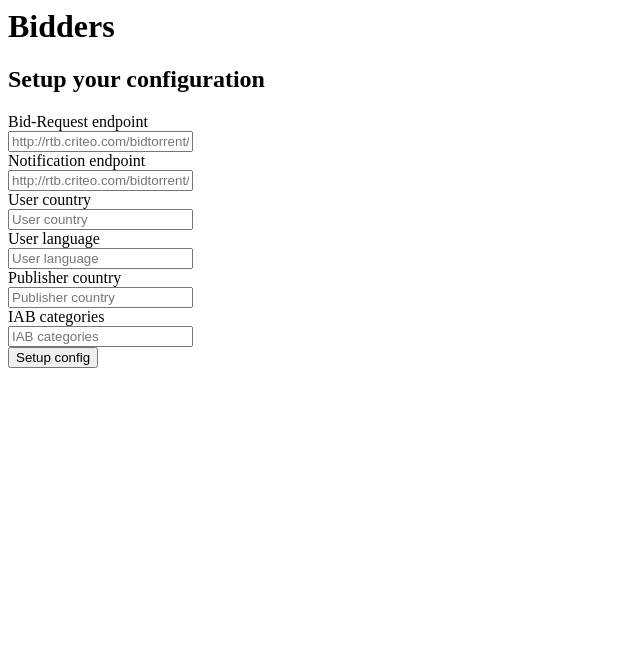
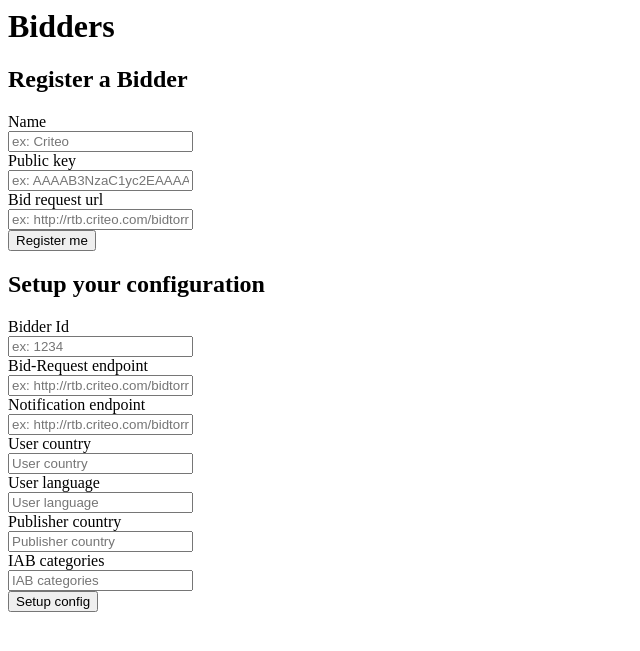
Before and after one commit to BidTorrent/configuration-ui, a PHP site: page /partials/bidder.html in a window 1280 px wide. Shown: the top 651 px of the page, without its empty margins (0-640 px from the left). Run offline with PHP 8.4, Linux system fonts and the light colour scheme.

Commit message:
Add possibility to post a new bidder

```diff
--- a/src/assets/css/bidders.less
+++ b/src/assets/css/bidders.less
@@ -16,7 +16,7 @@
         }
     }
 
-    .bidderConfigForm {
+    .bidtorrentForm {
         .form-group {
             height: 35px;
             label {
@@ -27,4 +27,8 @@
             }
         }
     }
+
+    .bidderRegisterForm {
+        margin-bottom: 200px;
+    }
 }
--- a/src/partials/bidder.html
+++ b/src/partials/bidder.html
@@ -1,21 +1,58 @@
 <div class="bidders">
     <h1>Bidders</h1>
 
-    <h2><i class="fa fa-sliders"></i> <span class="title">Setup your configuration</span></h2>
-    <form class="bidderConfigForm">
-        <div class="form-group">
+    <h2><span class="title">Register a Bidder</span> <i class="fa fa-space-shuttle"></i></h2>
+    <form class="bidtorrentForm bidderRegisterForm">
+        <div class="form-group row">
+            <label for="bidderName" class="control-label col-md-2">Name</label>
+            <div class="col-md-10">
+                <input type="text" class="form-control" id="bidderName" placeholder="ex: Criteo" ng-model="registerForm.name">
+            </div>
+        </div>
+        <div class="form-group row">
+            <label for="pubKey" class="control-label col-md-2">Public key</label>
+            <div class="col-md-10">
+                <input type="text" class="form-control" id="pubKey"
+                       placeholder="ex: AAAAB3NzaC1yc2EAAAADAQABAAABAQDUZx8++2BMJJIdbHLovvbi8waakv8v1awlm04aOcHvyC..."
+                       ng-model="registerForm.pubKey">
+            </div>
+        </div>
+        <div class="form-group row">
+            <label for="bidRequestUrl" class="control-label col-md-2">Bid request url</label>
+            <div class="col-md-10">
+                <input type="text" class="form-control" id="bidUrl"
+                       placeholder="ex: http://rtb.criteo.com/bidtorrent/auction/request?profile=42"
+                       ng-model="registerForm.bidRequestUrl">
+            </div>
+        </div>
+        <div class="form-group row">
+            <button type="submit" class="btn btn-md btn-success col-md-offset-4 col-md-4" ng-click="submitRegistration()">
+                Register me
+            </button>
+        </div>
+    </form>
+
+    <h2><span class="title">Setup your configuration</span> <i class="fa fa-sliders"></i></h2>
+    <form class="bidtorrentForm bidderConfigForm">
+        <div class="form-group row">
+            <label for="bidderId" class="control-label col-md-2">Bidder Id</label>
+            <div class="col-md-4">
+                <input type="text" class="form-control" id="bidderId" placeholder="ex: 1234">
+            </div>
+        </div>
+        <div class="form-group row">
             <label for="bidRequestUrl" class="control-label col-md-2">Bid-Request endpoint</label>
             <div class="col-md-10">
-                <input type="text" class="form-control" id="bidRequestUrl" placeholder="http://rtb.criteo.com/bidtorrent/auction/request?profile=42">
+                <input type="text" class="form-control" id="bidRequestUrl" placeholder="ex: http://rtb.criteo.com/bidtorrent/auction/request?profile=42">
             </div>
         </div>
-        <div class="form-group">
+        <div class="form-group row">
             <label for="notificationUrl" class="control-label col-md-2">Notification endpoint</label>
             <div class="col-md-10">
-                <input type="text" class="form-control" id="notificationUrl" placeholder="http://rtb.criteo.com/bidtorrent/auction/notify?profile=42">
+                <input type="text" class="form-control" id="notificationUrl" placeholder="ex: http://rtb.criteo.com/bidtorrent/auction/notify?profile=42">
             </div>
         </div>
-        <div class="form-group">
+        <div class="form-group row">
             <label for="inputUserCountry" class="control-label col-md-2">User country</label>
             <div class="col-md-4">
                 <input type="text" class="form-control" id="inputUserCountry" placeholder="User country">
@@ -25,22 +62,19 @@
                 <input type="text" class="form-control" id="inputUserLanguage" placeholder="User language">
             </div>
         </div>
-
-        <div class="form-group">
+        <div class="form-group row">
             <label for="inputPubCountry" class="control-label col-md-2">Publisher country</label>
             <div class="col-md-10">
                 <input type="text" class="form-control" id="inputPubCountry" placeholder="Publisher country">
             </div>
         </div>
-
-        <div class="form-group">
+        <div class="form-group row">
             <label for="inputIABCategories" class="control-label col-md-2">IAB categories</label>
             <div class="col-md-10">
                 <input type="text" class="form-control" id="inputIABCategories" placeholder="IAB categories">
             </div>
         </div>
-
-        <div class="form-group">
+        <div class="form-group row">
             <button type="submit" class="btn btn-md btn-success col-md-offset-4 col-md-4">Setup config</button>
         </div>
     </form>
```
Also changed, not shown: src/index.html (+6 -4 lines), src/js/app.js (+15 -15 lines), src/js/controllers/bidder.js (added, +43 -0 lines).
